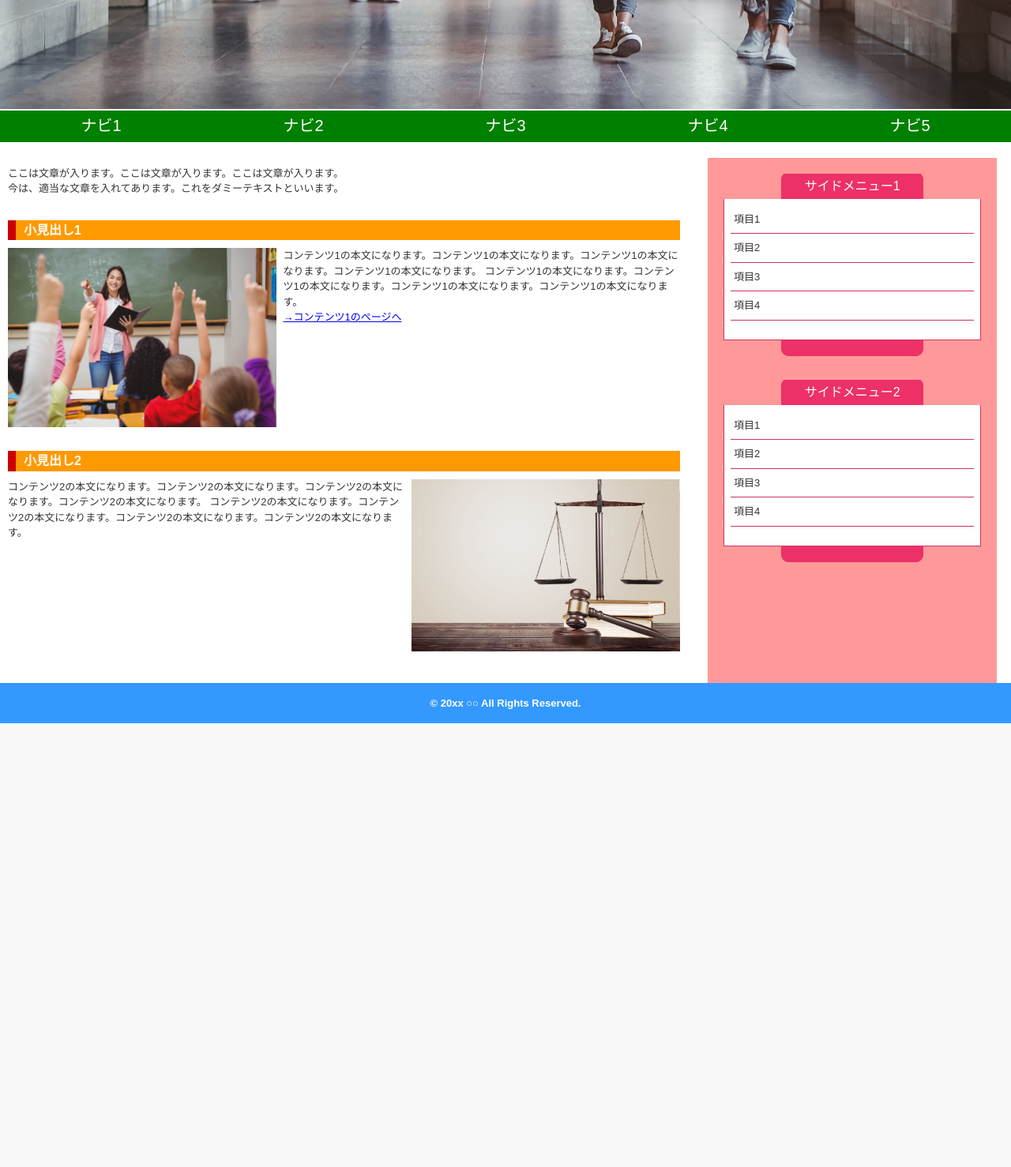
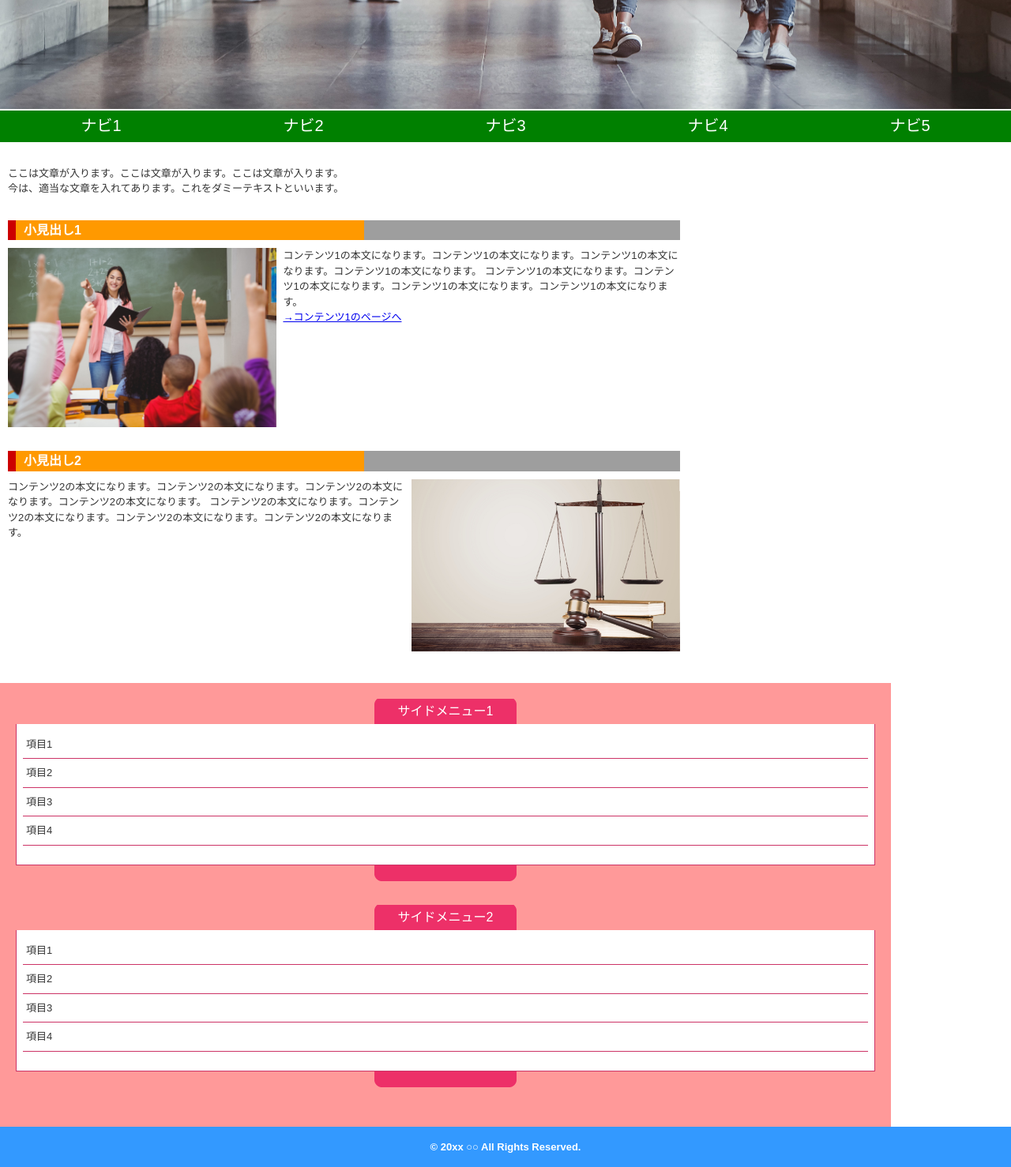
Before and after one commit to Masaaki-Oomori1010/samurai_HTML-CSS, a PHP site: page / in a window 1280 px wide. Shown: the part 716-2194 px from the top of the page at 79% size. Before the commit the page ends 1632 px from the top, so only its background shows below. Run offline with PHP 8.4, Linux system fonts and the light colour scheme; grey boxes are pictures that could not be loaded.

Commit message:
Revert "index.htmlの修正"

```diff
--- a/index.html
+++ b/index.html
@@ -42,6 +42,7 @@
                         </p>
                     </div>
                 </div>
+            </div>
             <div id="side">
                 <div class="box">
                     <h2>サイドメニュー1</h2>
@@ -67,7 +68,6 @@
                 </div>
             </div>
         </div>
-        </div>
         <div id="footer">
             <p>&copy; 20xx ○○ All Rights Reserved.</p>
         </div>
--- a/stylesheet.css
+++ b/stylesheet.css
@@ -94,7 +94,7 @@ body {
 	color: #FFF;
 	font-size: 16px;
 	border-left: solid 10px #C00;
-	background: #F90;
+	background: #F90 url(../images/main_h2.jpg) right top repeat-y;
 }
 #main p {
 	margin: 0;
```
Lines whose indentation alone changed are shown as unchanged.
